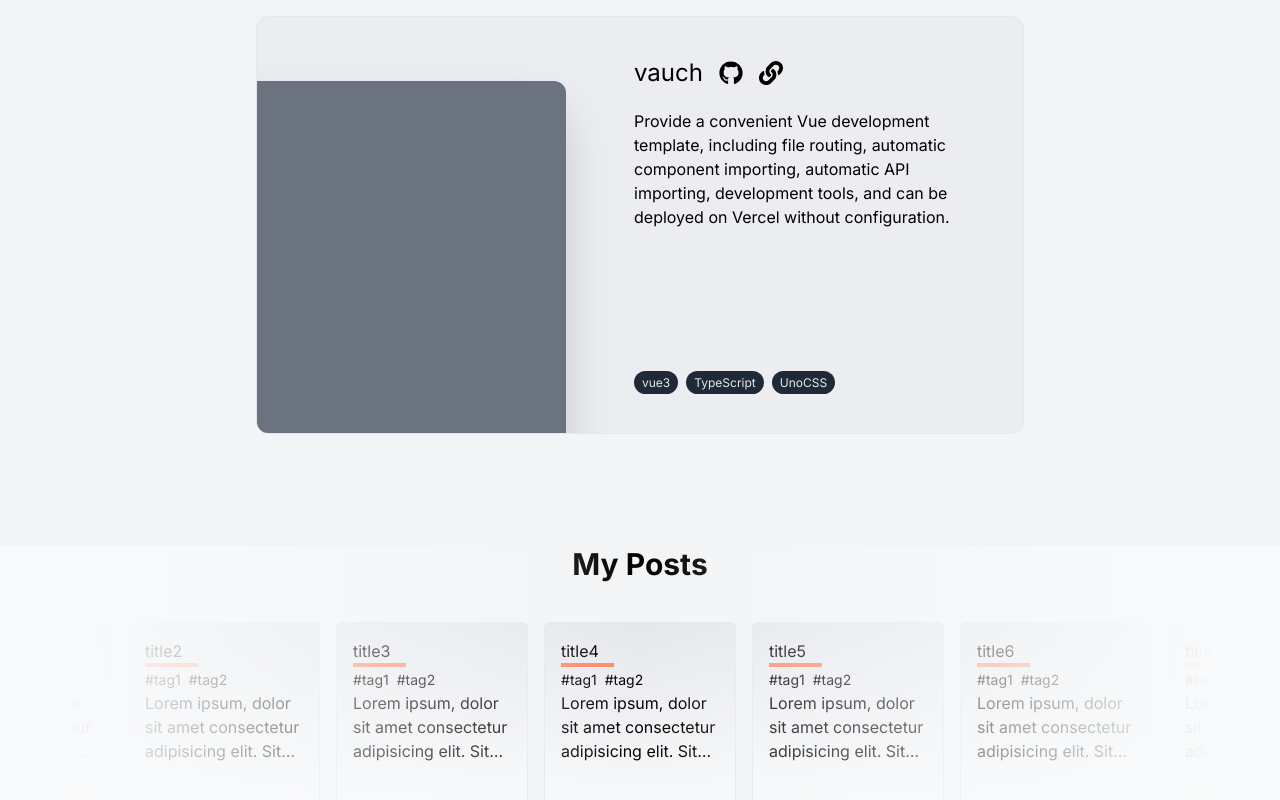
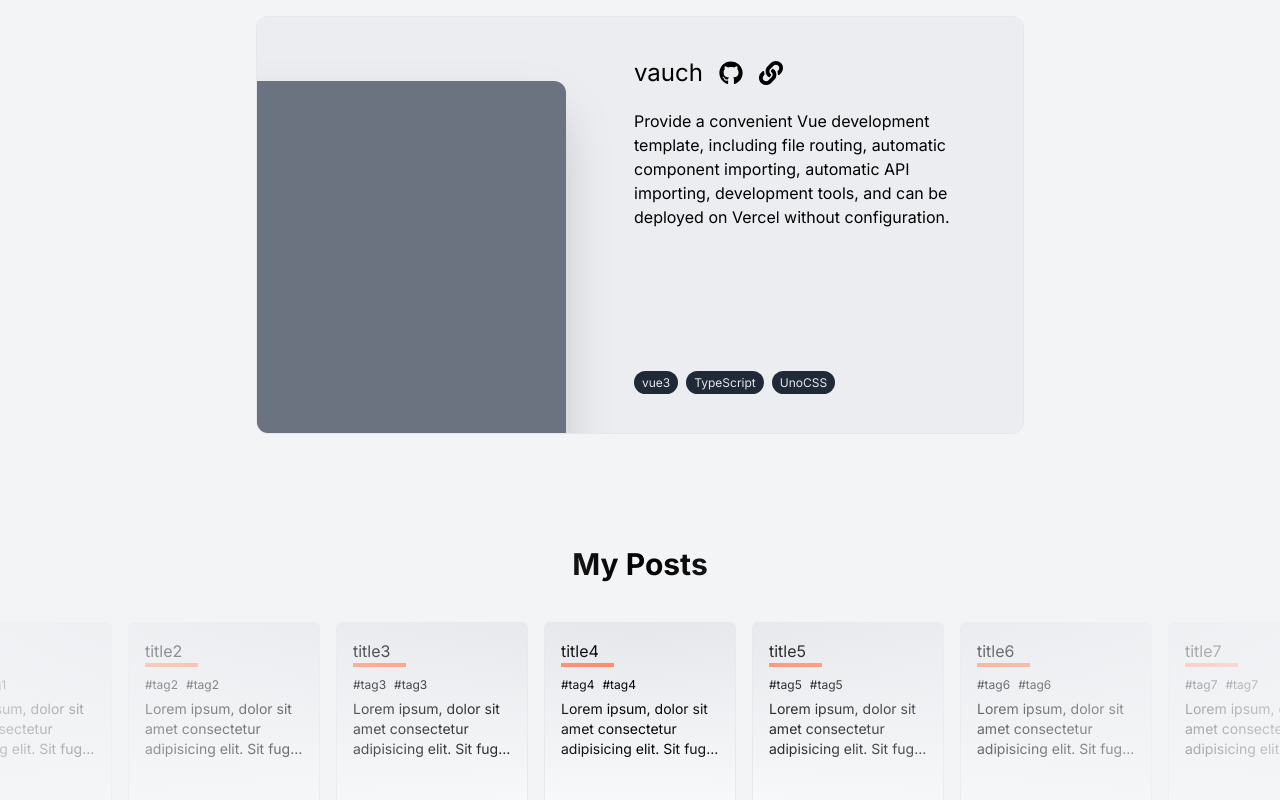
Before and after one commit to imddc/imddc-next-blog, a Next.js app: page / in a window 1280 px wide. Shown: the part 1888-2688 px from the top of the page. Built offline with nearby package versions, Linux system fonts and the light colour scheme.

Commit message:
feat(posts): darkmode

```diff
--- a/components/homepage/posts.tsx
+++ b/components/homepage/posts.tsx
@@ -1,5 +1,6 @@
 'use client'
 
+import clsx from 'clsx'
 import { motion } from 'framer-motion'
 import Link from 'next/link'
 import React, { useRef } from 'react'
@@ -15,7 +16,16 @@ const createPost = (id: number) => {
       id,
     color: '#f86',
     link: 'link' + id,
-    tags: ['tag1', 'tag2']
+    tags: [
+      {
+        name: 'tag' + id,
+        link: 'tag link'
+      },
+      {
+        name: 'tag' + id,
+        link: 'tag link'
+      }
+    ]
   }
 }
 
@@ -29,10 +39,10 @@ const Posts = () => {
     <motion.section
       id="posts"
       ref={ref}
-      className="mb-28 relative overflow-hidden scroll-mt-28"
+      className="relative mb-28 scroll-mt-28 overflow-hidden"
       {...popUp}
     >
-      <div className="max-w-[56rem] mx-auto">
+      <div className="mx-auto max-w-4xl">
         <h1 className="section-title">My Posts</h1>
 
         <motion.div
@@ -46,33 +56,36 @@ const Posts = () => {
           {posts.map((post) => (
             <div
               key={post.id}
-              className={
-                'flex-[12rem] aspect-square flex-shrink-0 rounded-md p-4 relative group border border-gray-200 bg-gradient-to-b from-gray-200 to-gray-50'
-              }
+              className={clsx(
+                'group relative aspect-square flex-[12rem] shrink-0 rounded-md border border-gray-200 p-4 dark:border-gray-600/50 ',
+                'bg-gradient-to-b from-gray-200 to-gray-50 ',
+                'dark:from-gray-700/50 dark:to-gray-500/50'
+              )}
             >
               <h1 className="line-clamp-1">{post.title}</h1>
               <div
                 style={{ backgroundColor: post.color }}
-                className="h-1 w-1/3"
-              ></div>
-              {post.tags.map((tag) => (
-                <Link href={'*'} key={tag} className="mr-2 text-sm">
-                  #
-                  <span className="hover:underline hover:text-gray-500 duration-300">
-                    {tag}
-                  </span>
-                </Link>
-              ))}
+                className="mb-1 h-1 w-1/3"
+              />
 
-              <p className="text-ellipsis text-wrap line-clamp-3">
-                {post.description}
-              </p>
+              <section className="mb-1">
+                {post.tags.map((tag) => (
+                  <Link href={tag.link} key={tag.name} className="mr-2 text-xs">
+                    #
+                    <span className="duration-300 hover:text-gray-500 hover:underline">
+                      {tag.name}
+                    </span>
+                  </Link>
+                ))}
+              </section>
+
+              <p className="line-clamp-3 text-sm">{post.description}</p>
 
               <Link
-                href={'*'}
-                className="absolute bottom-0 right-3 group-hover:bottom-3 opacity-0 group-hover:opacity-100 rounded-full px-2 duration-700"
+                href={post.link}
+                className="absolute bottom-0 right-3 opacity-0 duration-700 group-hover:bottom-3 group-hover:opacity-100"
               >
-                <span className="border-2 border-gray-200 rounded-full px-2 py-1 hover:border-2 ">
+                <span className="rounded-full border border-gray-200/50 px-2 py-1 text-sm duration-700 hover:border-2">
                   read more
                 </span>
               </Link>
@@ -81,7 +94,13 @@ const Posts = () => {
         </motion.div>
       </div>
 
-      <span className="absolute w-full inset-0 pointer-events-none bg-gradient-to-r from-gray-50 md:from-5% via-transparent to-gray-50 md:to-95% dark:bg-gray-50/50" />
+      <span
+        className={
+          'pointer-events-none absolute inset-0 w-full bg-gradient-to-r ' +
+          'from-gray-100/80 via-transparent to-gray-100/80 ' +
+          'dark:from-gray-900/80 dark:via-gray-900/10 dark:to-gray-900/80'
+        }
+      />
     </motion.section>
   )
 }
```
